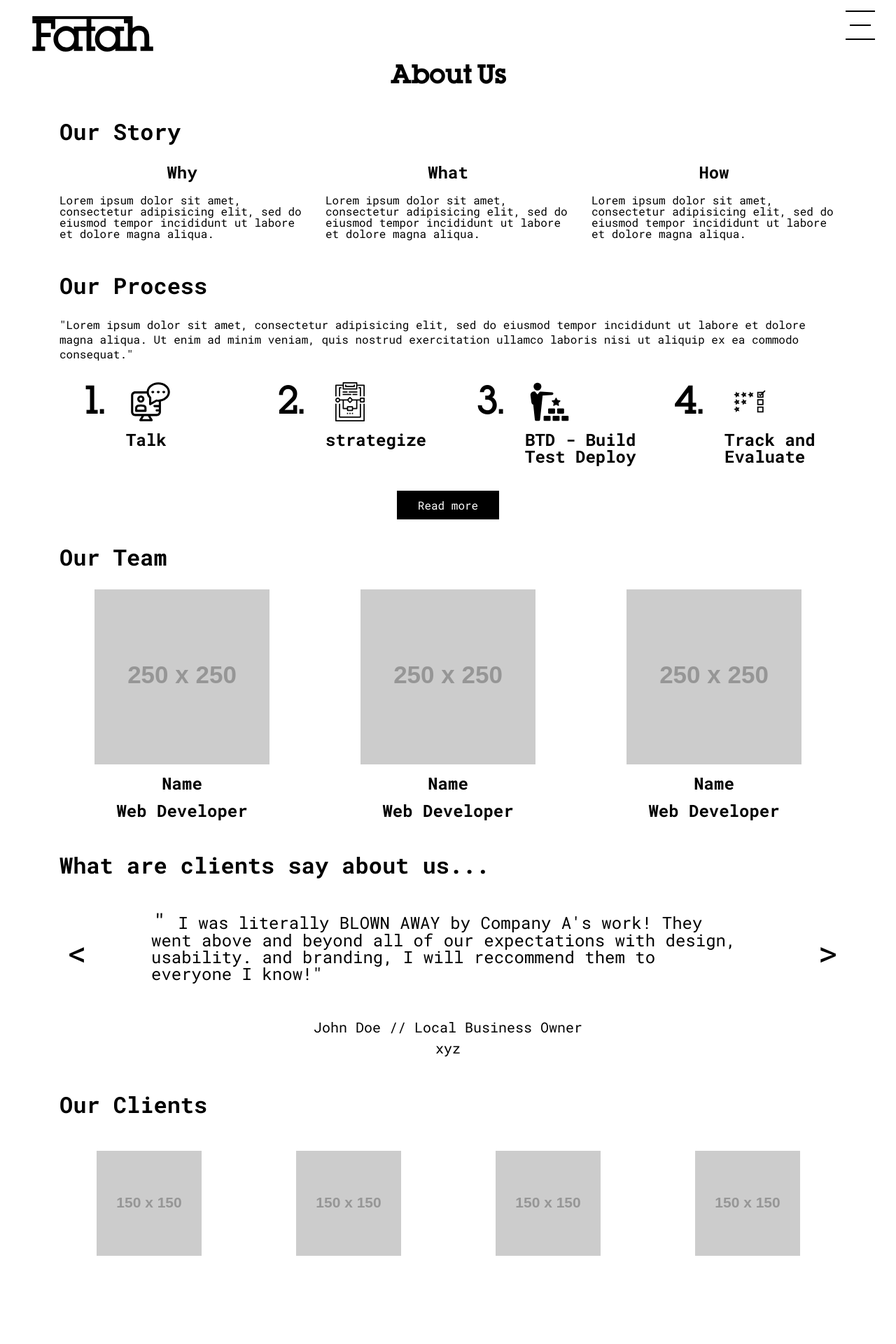
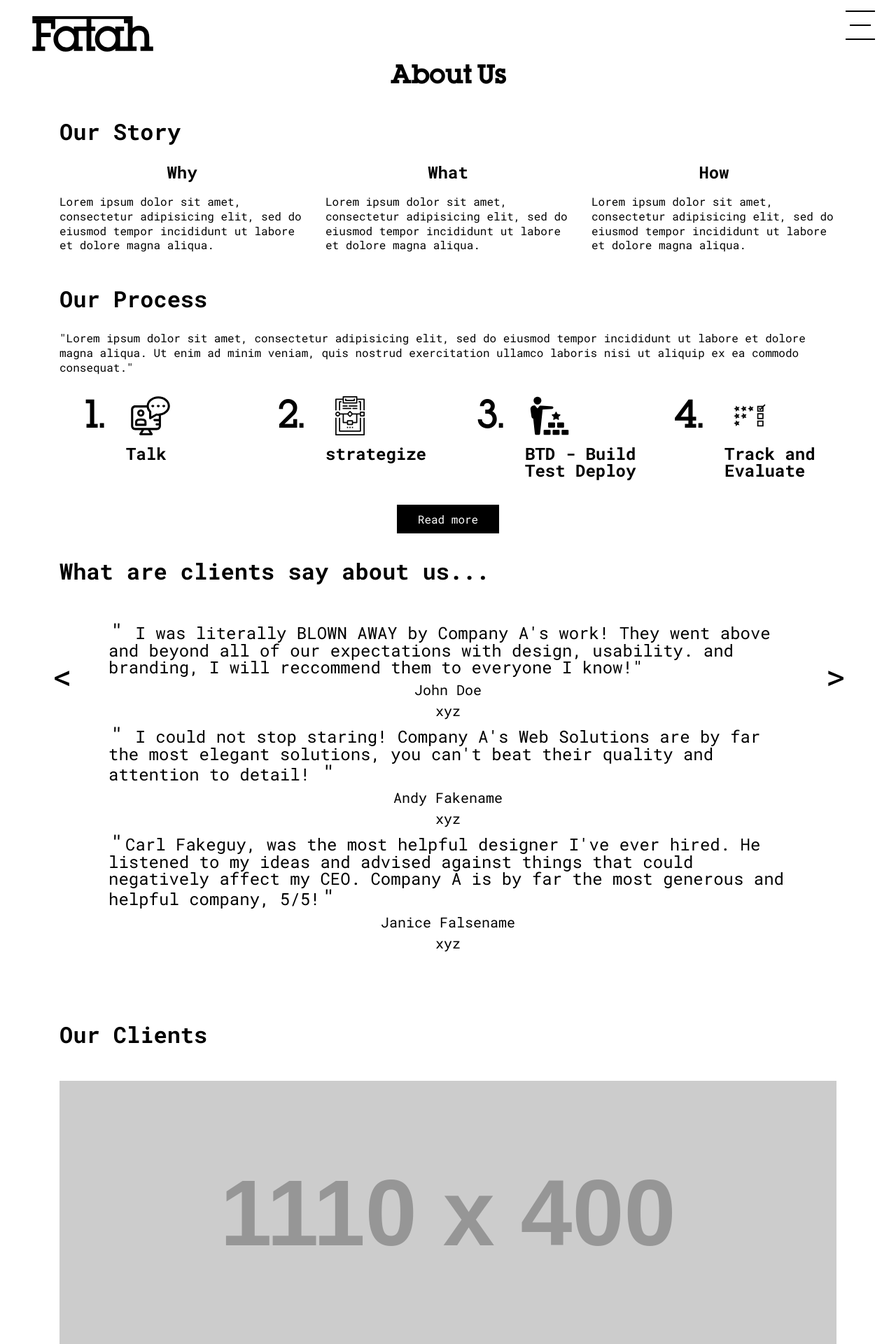
Before and after one commit to fatahco/fatahco.github.io, a Jekyll site: the page built from about.html, in a window 1280 px wide. Shown: the top 1920 px of the page at 70% size. Built offline with Jekyll 4.4.1, drawn with Linux system fonts in a browser that asks for light colours; nearby versions of some CDN libraries.

Commit message:
make about page responsive

```diff
--- a/_includes/head.html
+++ b/_includes/head.html
@@ -4,6 +4,9 @@
   <meta charset="UTF-8">
   <meta name="viewport" content="width=device-width, initial-scale=1.0">
   <meta http-equiv="X-UA-Compatible" content="ie=edge">
+  <meta http-equiv='cache-control' content='no-cache'>
+<meta http-equiv='expires' content='0'>
+<meta http-equiv='pragma' content='no-cache'>
   <!-- <link rel="stylesheet" href="https://stackpath.bootstrapcdn.com/bootstrap/4.1.0/css/bootstrap.min.css" integrity="sha384-9gVQ4dYFwwWSjIDZnLEWnxCjeSWFphJiwGPXr1jddIhOegiu1FwO5qRGvFXOdJZ4" crossorigin="anonymous"> -->
   <link href="https://fonts.googleapis.com/css?family=Roboto+Mono:400,400i,700" rel="stylesheet">
   <link rel="stylesheet" href="/assets/css/base.css">
--- a/_sass/scss/about.scss
+++ b/_sass/scss/about.scss
@@ -27,6 +27,7 @@
     .info{
       margin-top: 20px;
       font-size: 16px;
+      line-height: 1.3;
     }
   }
   .ourProcess{
@@ -70,12 +71,16 @@
   .team_details{
     margin-top: 30px;
     .teamMember{
+
       @media only screen and (max-width: 767px){
         margin-top: 50px;
       }
       .teamImg{
         margin: 0 auto;
         display: block;
+        @media only screen and (max-width: 991px){
+          max-width: 100%;
+        }
       }
       .name{
         font-size: 24px;
@@ -97,12 +102,16 @@
       width: -webkit-fit-content;
       width: -moz-fit-content;
       width: fit-content;
+      img{
+        max-width: 100%;
+      }
     }
   }
   .comment{
     #carousel {
+      padding: 50px;
       position: relative;
-      width:80%;
+      width:100%;
       margin:0 auto;
     }
 
@@ -110,61 +119,50 @@
       overflow: hidden;
       position: relative;
       width: 100%;
-      height: 260px;
     }
 
     #slides ul {
       list-style: none;
       width:100%;
-      height:250px;
-      margin: 0;
-      padding: 0;
       position: relative;
     }
 
      #slides li {
       width:100%;
-      height:250px;
       float:left;
       text-align: left;
       position: relative;
-      font-family:lato, sans-serif;
     }
     /* Styling for prev and next buttons */
     .btn-bar{
-      // max-width: 346px;
-      // margin: 0 auto;
-      // display: block;
       position: relative;
-      // top: 40px;
       width: 100%;
     }
 
-     #buttons {
-      // padding:0 0 5px 0;
-      // float:right;
-    }
-
     #buttons a {
-      // text-align:center;
       display:inline-block;
       font-size:50px;
-      // float:left;
       outline:0;
-      // margin:0 60px;
-      // color:#b14943;
       text-decoration:none;
-      // display:block;
       padding:9px;
       width:35px;
       position: absolute;
-      top: 75px;
+      top: 50px;
+      @media only screen and (max-width: 767px){
+        top: 150px;
+      }
     }
     #prev {
-      left: -110px;
+      left: -70px;
+      @media only screen and (max-width: 991px){
+        left: -60px;
+      }
     }
     #next {
-      right: -110px;
+      right: -60px;
+      @media only screen and (max-width: 991px){
+        right: -50px;
+      }
     }
     a#prev:hover, a#next:hover {
       color:#555;
@@ -172,20 +170,14 @@
     }
 
     .quote-phrase, .quote-author, .quote-company {
-      // font-family:sans-serif;
       font-weight:400;
       display: table-cell;
       vertical-align: middle;
       padding: 5px 20px;
-      // font-family:'Lato', Calibri, Arial, sans-serif;
     }
 
     .quote-phrase {
-      height: 200px;
       font-size:24px;
-      // color:#FFF;
-      // font-style:italic;
-      // text-shadow:.5px 0px #b14943;
     }
 
     .quote-marks {
@@ -195,9 +187,7 @@
     }
 
     .quote-author, .quote-company {
-      // font-style:normal;
       font-size:20px;
-      // color:#b14943;
       font-weight:400;
       height: 30px;
       text-align: center;
--- a/about.html
+++ b/about.html
@@ -144,7 +144,7 @@
         </div>
       </div>
     </div>
-    <div class="ourTeam section">
+    <!-- <div class="ourTeam section">
       <div class="row">
         <div class="col-sm-12">
           <h1 class="sub-title">Our Team</h1>
@@ -175,7 +175,7 @@
           </div>
         </div>
       </div>
-    </div>
+    </div> -->
     <div class="comment section">
       <div class="row">
         <div class="col-sm-12">
@@ -191,13 +191,11 @@
                     <li class="slide">
                         <div class="quoteContainer">
                             <p class="quote-phrase"><span class="quote-marks">"</span> I was literally BLOWN AWAY by Company A's work! They went above and beyond all of our expectations with design, usability. and branding, I will reccommend them to everyone I know!<class="quote-marks">"</span>
-
                             </p>
                         </div>
                         <div class="authorContainer">
-                            <p class="quote-author">John Doe // Local Business Owner</p>
+                            <p class="quote-author">John Doe</p>
                         </div>
-
                         <div class="authorContainer">
                           <p class="quote-company">xyz</p>
                         </div>
@@ -207,13 +205,11 @@
                             <p class="quote-phrase"><span class="quote-marks">"</span>
                               I could not stop staring! Company A's Web Solutions are by far the most elegant solutions, you can't beat their quality and attention to detail!
                             <span class="quote-marks">"</span>
-
                             </p>
                         </div>
                         <div class="authorContainer">
-                            <p class="quote-author">Andy Fakename // CEO: Andy's Camping Supplies</p>
+                            <p class="quote-author">Andy Fakename</p>
                         </div>
-
                         <div class="authorContainer">
                           <p class="quote-company">xyz</p>
                         </div>
@@ -221,7 +217,6 @@
                     <li class="slide">
                         <div class="quoteContainer">
                             <p class="quote-phrase"><span class="quote-marks">"</span>Carl Fakeguy, was the most helpful designer I've ever hired. He listened to my ideas and advised against things that could negatively affect my CEO. Company A is by far the most generous and helpful company, 5/5!<span class="quote-marks">"</span>
-
                             </p>
                         </div>
                         <div class="authorContainer">
@@ -241,7 +236,12 @@
         <div class="col-sm-12">
           <h1 class="sub-title">Our Clients</h1>
         </div>
-        <div class="col-sm-3">
+        <div class="col-sm-12">
+          <div class="client_box">
+            <img  class="teamImg" src="http://via.placeholder.com/1110x400" alt="">
+          </div>
+        </div>
+        <!-- <div class="col-sm-3">
           <div class="client_box">
             <img  class="teamImg" src="http://via.placeholder.com/150x150" alt="">
           </div>
@@ -260,7 +260,7 @@
           <div class="client_box">
             <img  class="teamImg" src="http://via.placeholder.com/150x150" alt="">
           </div>
-        </div>
+        </div> -->
       </div>
     </div>
   </div>
--- a/assets/js/main.js
+++ b/assets/js/main.js
@@ -866,7 +866,6 @@
 }
 function AboutPage() {
   Carousel();
-
 }
 function mainJS() {
   if (location.pathname == '/porbandar/'){
```
